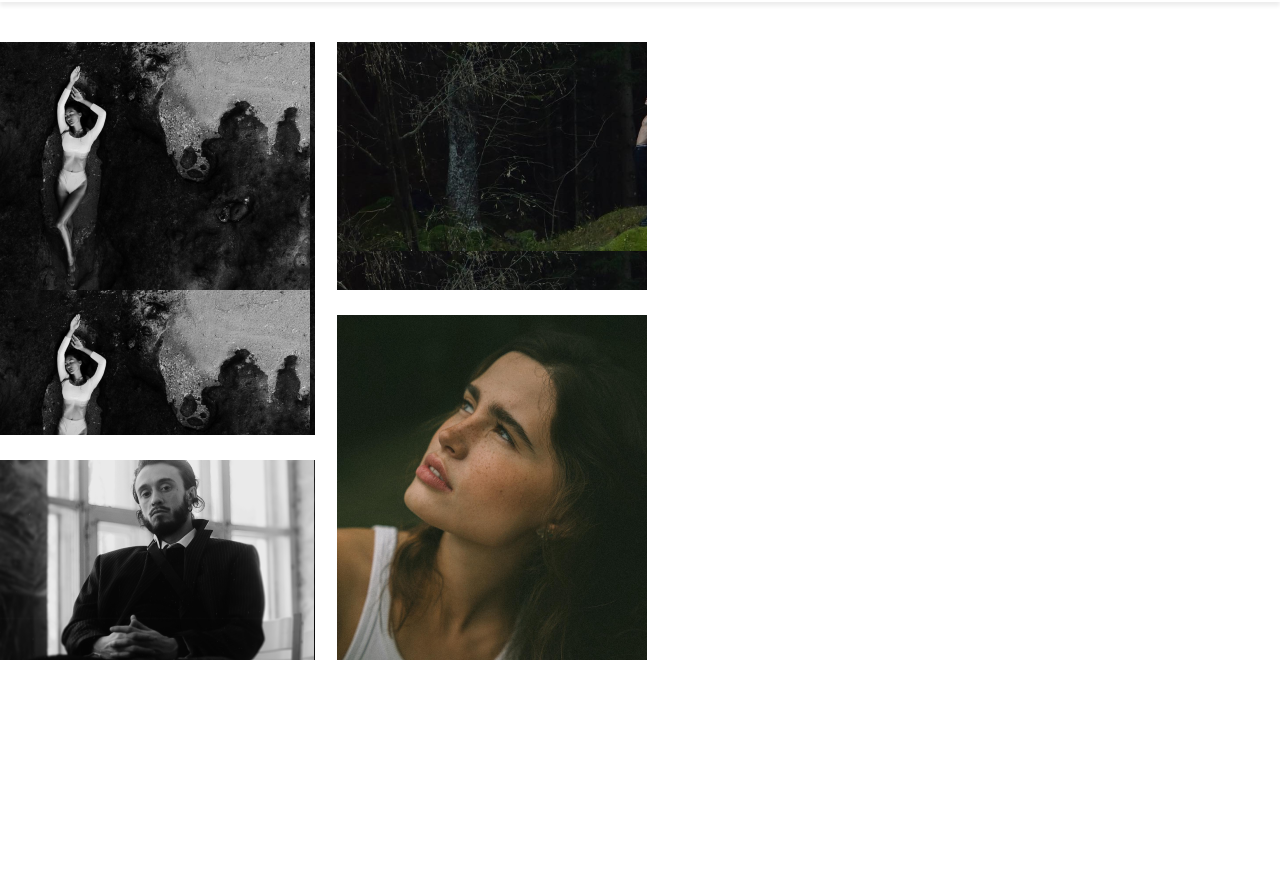
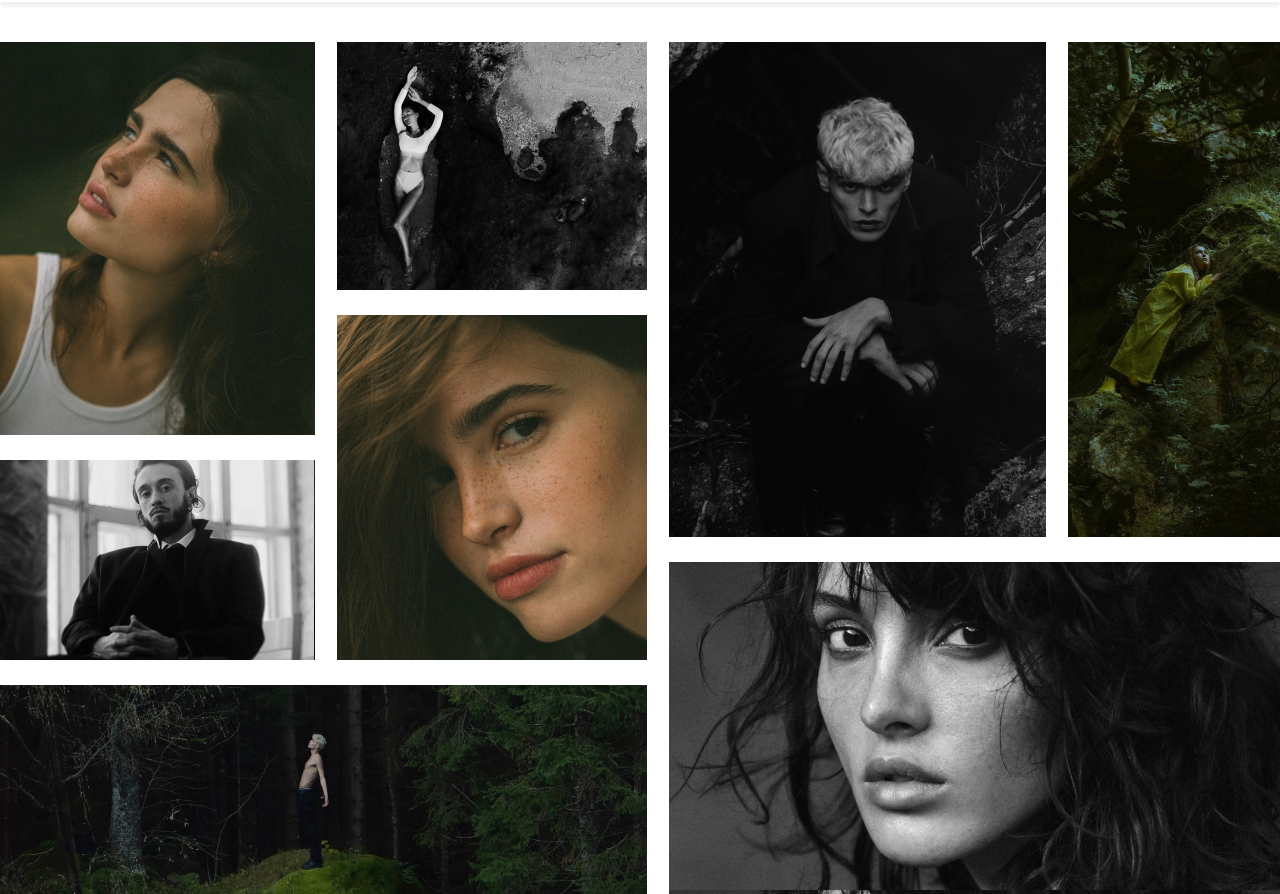
Before and after one commit to NikitaBiryukov/SA50-3-20_BirukovNikita, a plain HTML site: page grid/index.html in a window 1280 px wide. Shown: the part 103-997 px from the top of the page. Drawn offline with Linux system fonts and the light colour scheme.

```diff
--- a/grid/style.css
+++ b/grid/style.css
@@ -69,34 +69,34 @@
 }
 .p1 {
     grid-area: q1;
-    background-image: url(asserts/img/p1.png);
+    background-image: url(asserts/img/dZFeVYW-ENE_1.png);
 }
 .p2 {
     grid-area: q2;
-    background-image: url(asserts/img/p2.png);
+    background-image: url(asserts/img/LIA-hVjOKg_2.png);
 }
 .p3 {
     grid-area: q4;
-    background-image: url(asserts/img/p3.png)
+    background-image: url(asserts/img/dDiNgOcxGn4_3.png)
 }
 
 .p4 {
     grid-area: q3;
-    background-image: url(asserts/img/p4.png)
+    background-image: url(asserts/img/eDh9Aza081U_4.png)
 }
 .p5 {
     grid-area: q5;
-    background-image: url(asserts/img/dDiNgOcxGn4\p5.png)
+    background-image: url(asserts/img/dDiNgOcxGn4\ 1_5.png)
 }
 .p6 {
     grid-area: q6;
-    background-image: url(asserts/img/PQCKGMhiqpU\p6.png)
+    background-image: url(asserts/img/PQCKGMhiqpU\ 1_6.png)
 }
 .p7 {
     grid-area: q7;
-    background-image: url(asserts/img/Khv38I6A-us\p7.png)
+    background-image: url(asserts/img/Khv38I6A-us\ 1_7.png)
 }
 .p8 {
     grid-area: q8;
-    background-image: url(asserts/img/H46P4km2fiY\p8.png)
+    background-image: url(asserts/img/H46P4km2fiY\ 1_8.png)
 }
```
Also changed, not shown: grid/asserts/img/H46P4km2fiY 1_8.png (renamed from grid/asserts/img/p6.png), grid/asserts/img/Khv38I6A-us 1_7.png (renamed from grid/asserts/img/p7.png), grid/asserts/img/LIA-hVjOKg_2.png (renamed from grid/asserts/img/p1.png), grid/asserts/img/PQCKGMhiqpU 1_6.png (renamed from grid/asserts/img/p8.png), grid/asserts/img/dDiNgOcxGn4 1_5.png (renamed from grid/asserts/img/p2.png), grid/asserts/img/dDiNgOcxGn4_3.png (renamed from grid/asserts/img/p3.png), grid/asserts/img/dZFeVYW-ENE_1.png (renamed from grid/asserts/img/p4.png), grid/asserts/img/eDh9Aza081U_4.png (renamed from grid/asserts/img/p5.png).
